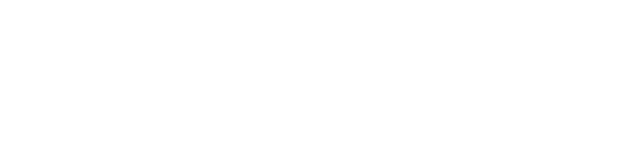
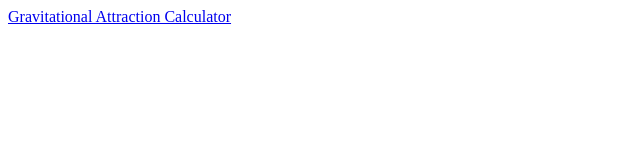
Before and after one commit to sdevine815/sdevine815.github.io, a plain HTML site: page index.html in a window 1280 px wide. Shown: the whole page, without its empty margins (0-640 px from the left). Drawn offline with Linux system fonts and the light colour scheme.

Commit message:
Update index.html

```diff
--- a/index.html
+++ b/index.html
@@ -2,6 +2,6 @@
 <html>
 
   <body>
-    <a href="/gravitational-attraction-calculator"></a>
+    <a href="/gravitational-attraction-calculator">Gravitational Attraction Calculator</a>
   </body>
 </html>
```
